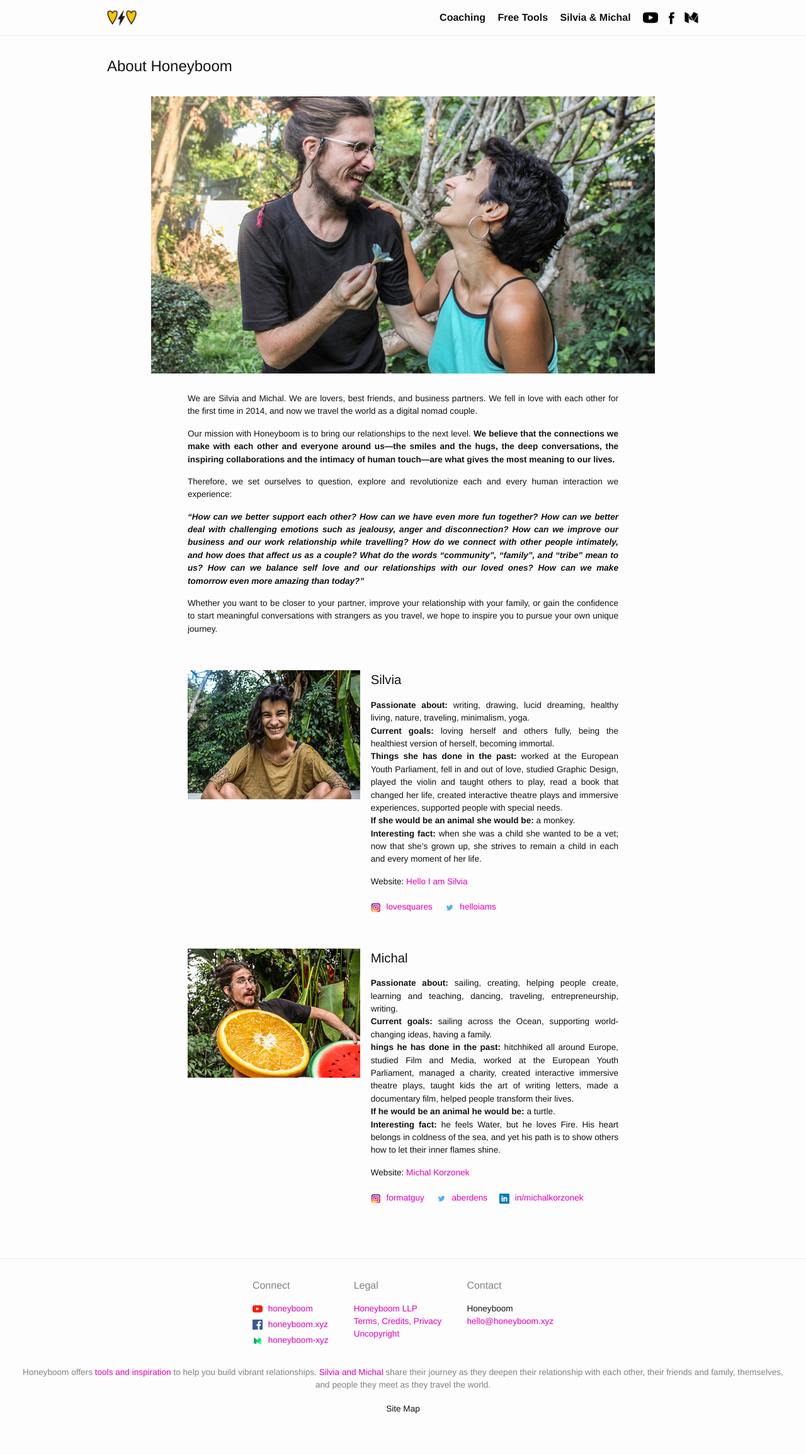
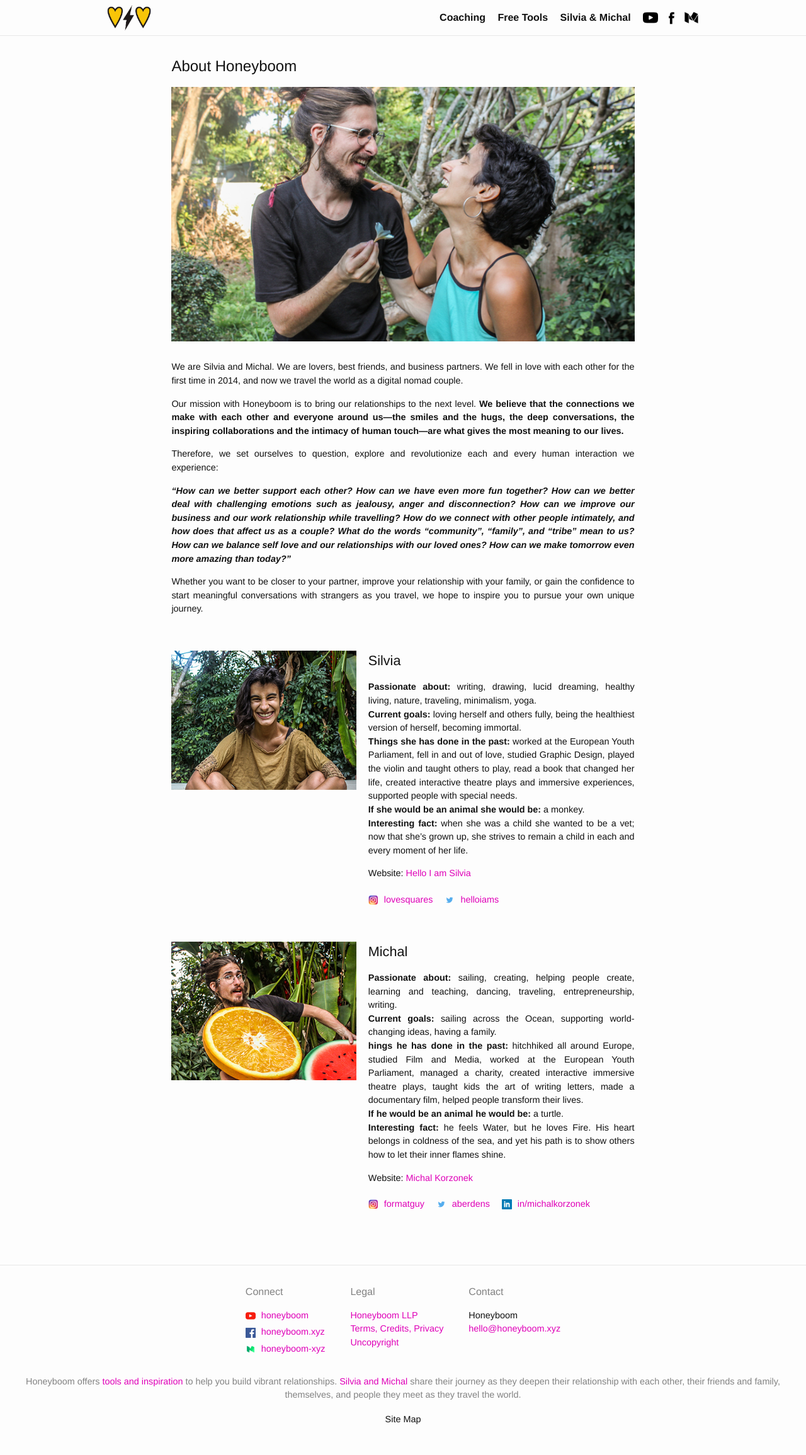
Before and after one commit to Honeyboom/honeyboom.github.io, a Jekyll site: the page built from silvia-michal.html, in a window 1280 px wide. Shown: the whole page at 63% size. Built offline with Jekyll 4.4.1, drawn with Linux system fonts in a browser that asks for light colours.

Commit message:
Fixed the logo sizing, tweaked desktop sizing, fixed bugs

```diff
--- a/_includes/header.html
+++ b/_includes/header.html
@@ -1,14 +1,20 @@
 <header class="site-header" role="banner">
   <div class="wrapper">
-		<div class="header-logo">
-		  <a href="{{ '/' | relative_url }}">
-        {% if page.url == "/" %}
-          <img src="/assets/images/logo/title-honeyboom.jpg" alt="Honeyboom Logo">
-        {% else %}
-          <img src="/assets/images/logo/logo-small.png" alt="Honeyboom Logo">
-        {% endif %}
-			</a>
-		</div>
+    {% if page.url == "/" %}
+  		<div class="header-logo-l">
+  		  <a href="{{ '/' | relative_url }}">
+            <img src="/assets/images/logo/title-honeyboom.jpg" alt="Honeyboom Logo">
+  			</a>
+  		</div>
+    {% else %}
+      <div class="header-logo-s">
+        <a href="{{ '/' | relative_url }}">
+            <img src="/assets/images/logo/logo-small.png" alt="Honeyboom Logo">
+        </a>
+      </div>
+    {% endif %}
+
+
   	<!-- <a class="site-title" href="{{ '/' | relative_url }}">{{ site.title | escape }}</a> -->
       <!-- Icon de menu mobile -->
       <nav class="site-nav">
--- a/_sass/minima.scss
+++ b/_sass/minima.scss
@@ -5,7 +5,7 @@
 $base-font-family: "Helvetica Neue", Helvetica, Arial, sans-serif !default;
 $base-font-size:   1rem !default;
 $base-font-weight: 400 !default;
-$small-font-size:  $base-font-size * 0.85 !default;
+$small-font-size:  $base-font-size * 0.9 !default;
 $base-line-height: 1.5 !default;
 
 $spacing-unit:       30px !default;
--- a/_sass/minima/_layout.scss
+++ b/_sass/minima/_layout.scss
@@ -34,7 +34,7 @@
   }
 }
 
-.header-logo {
+.header-logo-s {
   display: flex;
   display: -webkit-flex;
   float: left;
@@ -44,7 +44,21 @@
     padding-top: 2px;
     width: auto;
     //height: $base-line-height * $base-font-size * 2;
-    height: 1.7rem;
+    height: $base-line-height * $base-font-size * 1.7;
+  }
+}
+
+.header-logo-l {
+  display: flex;
+  display: -webkit-flex;
+  float: left;
+  height: 3.4rem;
+  align-items: center;
+  img {
+    padding-top: 2px;
+    width: auto;
+    //height: $base-line-height * $base-font-size * 2;
+    height: $base-line-height * $base-font-size * 1.1;
   }
 }
 
@@ -291,8 +305,8 @@
 	li {
 		display: inline-block;
 		margin: 0 5vw 8vh 0;
-		width: calc((80% - 10px - 10vw) / 3);
-		width: -webkit-calc((80% - 10px - 10vw) / 3);
+		width: calc((80% - 10px - 8vw) / 3);
+		width: -webkit-calc((80% - 10px - 8vw) / 3);
 		@include media-query($on-palm) {
 			margin: 0 0 4vh 0;
 			width: 100%;
@@ -673,26 +687,21 @@
  */
 
 .silvia-michal-about {
-
-  h2 {
-
-  }
+  padding: 0 8vw;
 
   .sm-main-text {
-    padding: 0 10vw $big-spacing-unit 10vw;
+    padding-bottom: $big-spacing-unit;
     text-align: justify;
 		font-size: $small-font-size;
   }
 
   .sm-main-image {
     text-align: center;
-    margin: $spacing-unit -15px $spacing-unit -15px;
+    margin-bottom: $spacing-unit;
   }
 
 	@include media-query($on-palm) {
-	  .sm-main-text {
-	    padding: 0 5vw $big-spacing-unit 5vw;
-	  }
+	  padding: 0 5vw $big-spacing-unit 5vw;
 	}
 }
 
@@ -702,7 +711,7 @@
   display: -webkit-flex;
   flex-flow: row nowrap;
   -webkit-flex-flow: row nowrap;
-  padding: 0 10vw $big-spacing-unit 10vw;
+  padding: 0 8vw $big-spacing-unit 8vw;
 
   .profile-text-container {
     margin-left: 2.5%;
@@ -838,13 +847,13 @@
 
 .relationship-container {
   display: none;
-  padding: $big-spacing-unit 10vw;
+  padding: $big-spacing-unit 8vw;
   text-align: justify;
 
   .rel-top-image {
     margin-bottom: $spacing-unit;
-    margin-left: -webkit-calc(-15px - 10vw) !important;
-    margin-right: -webkit-calc(-15px - 10vw) !important;
+    margin-left: -webkit-calc(-15px - 8vw) !important;
+    margin-right: -webkit-calc(-15px - 8vw) !important;
     text-align: center;
   }
 
@@ -886,14 +895,14 @@
 
 .life-container {
   display: none;
-  padding: $big-spacing-unit 10vw;
+  padding: $big-spacing-unit 8vw;
   text-align: justify;
 
   .life-top-image {
     margin-bottom: $spacing-unit;
     text-align: center;
-    margin-left: -webkit-calc(-15px - 10vw) !important;
-    margin-right: -webkit-calc(-15px - 10vw) !important;
+    margin-left: -webkit-calc(-15px - 8vw) !important;
+    margin-right: -webkit-calc(-15px - 8vw) !important;
   }
 
   .life-text-container {
@@ -939,7 +948,7 @@
 
 
 .bottom-container {
-   margin: 40px 10vw 0 10vw;
+   margin: 40px 8vw 0 8vw;
 
 
   .ebook {
@@ -988,7 +997,7 @@
 
   .faq-image {
     display: block;
-    margin: $spacing-unit -webkit-calc(-15px - 10vw);
+    margin: $spacing-unit -webkit-calc(-15px - 8vw);
     text-align: center;
   }
 
```
